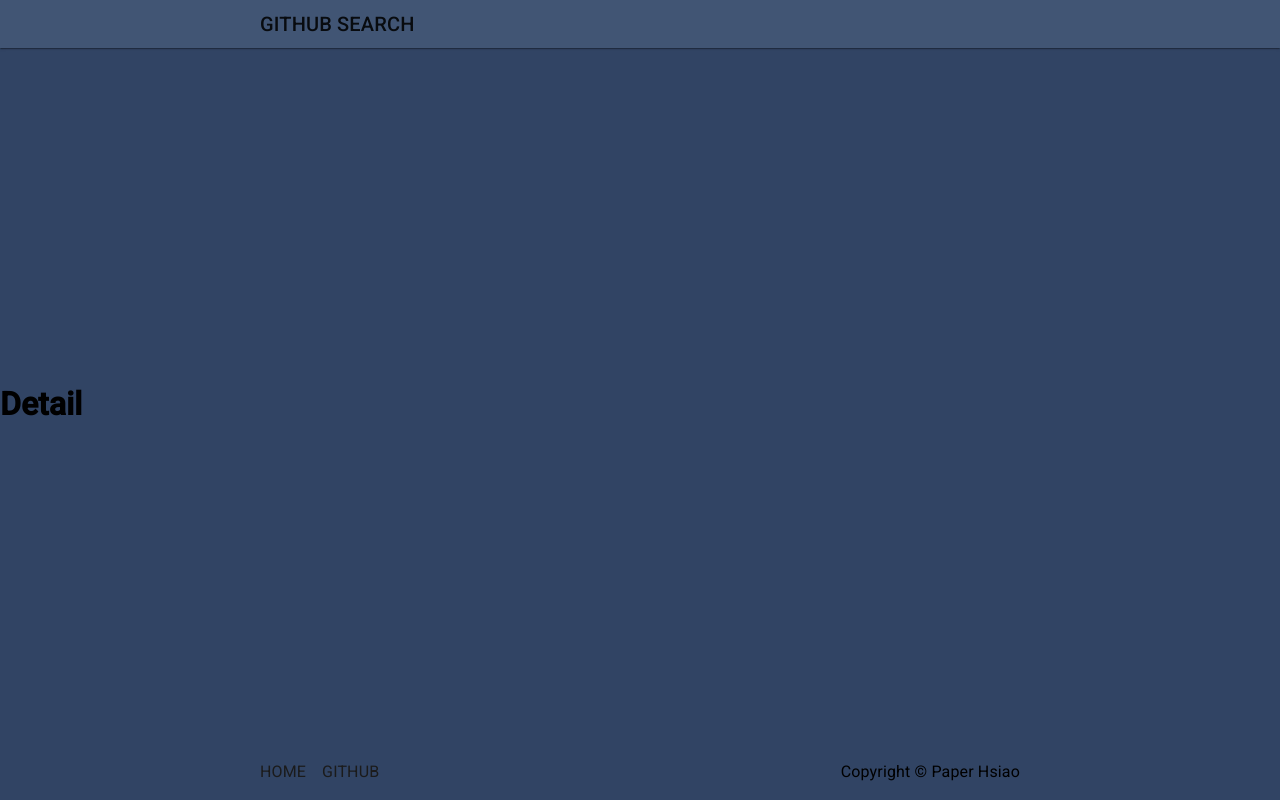
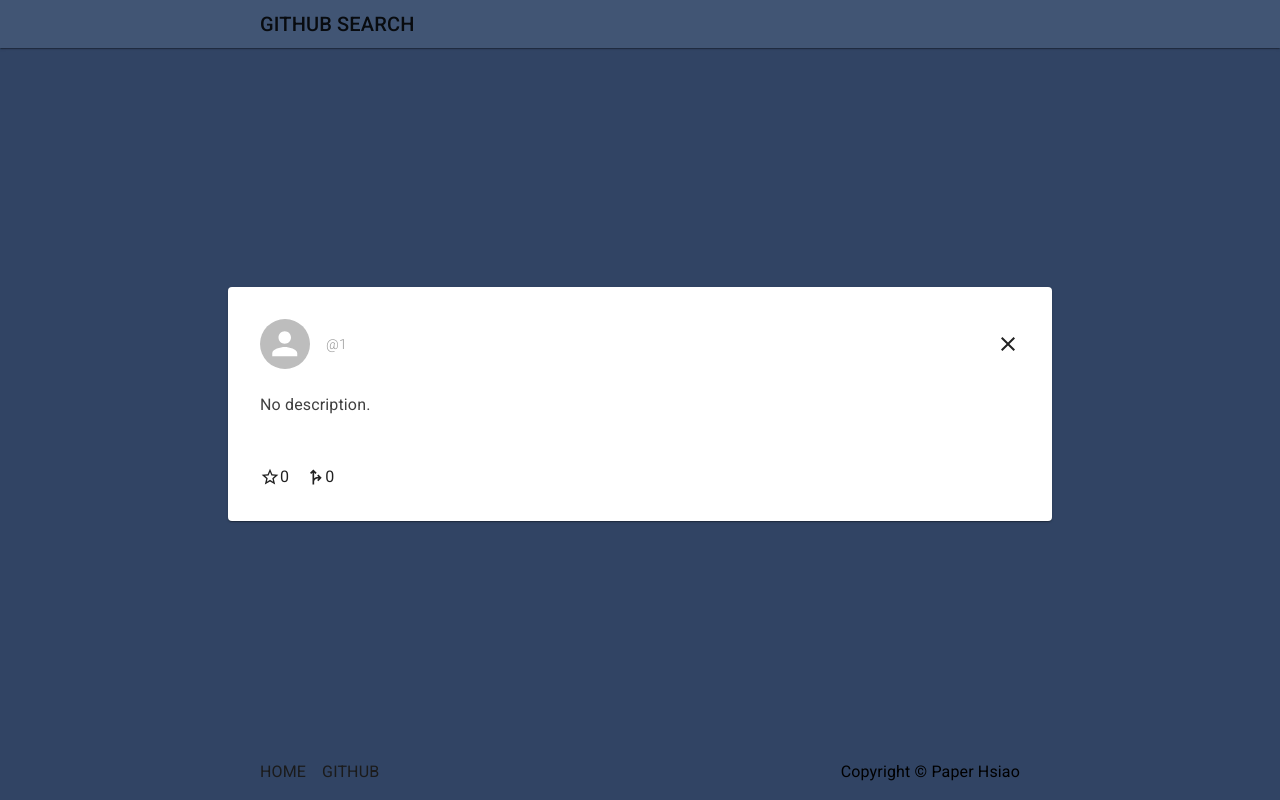
Before and after one commit to destiny5420/github-search, a React app: page /users/1/repos/1 in a window 1280 px wide. Built offline with nearby package versions, Linux system fonts and the light colour scheme; no server answers.

Commit message:
feat: 建制基本 flow

```diff
--- a/config/webpack.config.js
+++ b/config/webpack.config.js
@@ -308,7 +308,8 @@ module.exports = function (webpackEnv) {
         components: path.resolve(__dirname, '../src/components'),
         pages: path.resolve(__dirname, '../src/pages'),
         images: path.resolve(__dirname, '../src/assets/images'),
-        js: path.resolve(__dirname, '../src/assets/js')
+        js: path.resolve(__dirname, '../src/assets/js'),
+        '@redux': path.resolve(__dirname, '../src/redux')
       },
       plugins: [
         // Prevents users from importing files from outside of src/ (or node_modules/).
--- a/src/components/Repo/Repo.js
+++ b/src/components/Repo/Repo.js
@@ -4,12 +4,28 @@ import StarBorderIcon from '@mui/icons-material/StarBorder'
 import ForkRightIcon from '@mui/icons-material/ForkRight'
 import PropTypes from 'prop-types'
 import LanguageCircle from 'components/LanguageCircle/LanguageCircle'
+import { setRepoData } from '@redux/repo'
+import { useDispatch } from 'react-redux'
+import { useNavigate } from 'react-router-dom'
+import { GetDetailRepo } from '../../pages/Search/Search'
 
 const Repo = (props) => {
-  const { title, starCount, forkCount, languageType, description, url } = props
+  const { userName, title, starCount, forkCount, languageType, description } = props
+  const dispatch = useDispatch()
+  const navigate = useNavigate()
 
   function handlerClick() {
-    console.log(`repo click / url: ${url}`)
+    const work = async () => {
+      const data = await GetDetailRepo(
+        userName,
+        title,
+        process.env.REACT_APP_GITHUB_READ_PROJECT_TOKEN
+      )
+      dispatch(setRepoData(data))
+      navigate(`/users/${userName}/repos/${data.name}`)
+    }
+
+    work()
   }
 
   return (
@@ -74,12 +90,12 @@ const Repo = (props) => {
 }
 
 Repo.propTypes = {
+  userName: PropTypes.string,
   title: PropTypes.string,
   starCount: PropTypes.number,
   forkCount: PropTypes.number,
   languageType: PropTypes.string,
-  description: PropTypes.string,
-  url: PropTypes.string
+  description: PropTypes.string
 }
 
 export default Repo
--- a/src/pages/Detail/Detail.js
+++ b/src/pages/Detail/Detail.js
@@ -1,9 +1,122 @@
-import React from 'react'
+import React, { useEffect } from 'react'
+import { useParams } from 'react-router-dom'
+import { Box, Paper, Stack, Avatar, Typography } from '@mui/material'
+import { useSelector, useDispatch } from 'react-redux'
+import { useNavigate } from 'react-router-dom'
+import { setRepoData } from '@redux/repo'
+import StarBorderIcon from '@mui/icons-material/StarBorder'
+import ForkRightIcon from '@mui/icons-material/ForkRight'
+import CloseIcon from '@mui/icons-material/Close'
+import LanguageCircle from 'components/LanguageCircle/LanguageCircle'
+import { GetDetailRepo } from '../Search/Search'
 
 const Detail = () => {
+  const dispatch = useDispatch()
+  const navigate = useNavigate()
+  const { username, repo } = useParams()
+  const { name } = useSelector((state) => state.user)
+  const { fullName, avatar, description, starCount, forkCount, languageType } = useSelector(
+    (state) => state.repo
+  )
+
+  useEffect(() => {
+    const work = async () => {
+      const data = await GetDetailRepo(
+        username,
+        repo,
+        process.env.REACT_APP_GITHUB_READ_PROJECT_TOKEN
+      )
+      dispatch(setRepoData(data))
+    }
+
+    if (!fullName || !avatar || !description || !starCount || !forkCount || !languageType) {
+      work()
+    }
+  }, [])
+
+  function handlerCloseBtn() {
+    navigate(-1)
+  }
+
   console.log(`[DETAIL] re-render`)
 
-  return <h1>Detail</h1>
+  return (
+    <>
+      <Paper
+        sx={{
+          margin: '0.75rem auto',
+          width: '90%',
+          maxWidth: '760px',
+          padding: '2rem',
+          backgroundColor: '#fff'
+        }}>
+        <Box
+          marginBottom={`1.5rem`}
+          display={`flex`}
+          flexDirection={`row`}
+          justifyContent={`space-between`}
+          alignItems={`center`}>
+          <Stack direction={`row`} spacing={2}>
+            <Avatar
+              alt="avatar"
+              variant="circular"
+              src={avatar}
+              sx={{
+                width: '50px',
+                height: '50px'
+              }}
+            />
+            <Stack direction={`column`} justifyContent={`center`}>
+              <Typography textAlign="left" variant="body2" color={`#444`}>
+                {name}
+              </Typography>
+              <Typography textAlign="left" variant="body2" color="#999" fontWeight={200}>
+                @{username}
+              </Typography>
+            </Stack>
+          </Stack>
+          <CloseIcon
+            sx={{
+              cursor: 'pointer'
+            }}
+            onClick={handlerCloseBtn}
+          />
+        </Box>
+        <Box>
+          <Typography marginBottom={`1rem`} textAlign={`left`} variant={`h5`} fontWeight={`500`}>
+            {fullName}
+          </Typography>
+          <Typography marginBottom={`3rem`} textAlign={`left`} color={`#404040`}>
+            {description ? description : `No description.`}
+          </Typography>
+        </Box>
+        <Stack spacing={2} direction="row">
+          <Box display="flex" justifyContent="center" alignItems="center">
+            <Typography display="flex" justifyContent="center" alignItems="center">
+              <StarBorderIcon fontSize="small" />
+            </Typography>
+            <Typography display="flex" justifyContent="center" alignItems="center">
+              {starCount}
+            </Typography>
+          </Box>
+          <Box display="flex" justifyContent="center" alignItems="center">
+            <Typography display="flex" justifyContent="center" alignItems="center">
+              <ForkRightIcon fontSize="small" />
+            </Typography>
+            <Typography display="flex" justifyContent="center" alignItems="center">
+              {forkCount}
+            </Typography>
+          </Box>
+          <Box display="flex" justifyContent="center" alignItems="center">
+            <LanguageCircle type={languageType} />
+            <Typography display="flex" justifyContent="center" alignItems="center">
+              {languageType}
+            </Typography>
+          </Box>
+        </Stack>
+      </Paper>
+    </>
+  )
 }
 
 export default Detail
--- a/src/pages/User/User.js
+++ b/src/pages/User/User.js
@@ -1,8 +1,8 @@
 import React, { useEffect } from 'react'
 import { useParams } from 'react-router-dom'
 import { Box, Paper, Stack, Avatar, Typography, Divider, Button } from '@mui/material'
-import { setName, setAvatar, setPublicRepoCount, setFollows } from '../../redux/user'
-import { setReposData } from '../../redux/repos'
+import { setName, setAvatar, setPublicRepoCount, setFollows } from '@redux/user'
+import { setReposData } from '@redux/repos'
 import { useSelector, useDispatch } from 'react-redux'
 import Repo from 'components/Repo/Repo'
 import { FetchUserData, GetRepoList } from '../Search/Search'
@@ -15,20 +15,24 @@ const User = () => {
 
   useEffect(() => {
     const work = async () => {
-      const userData = await FetchUserData(username)
+      const userData = await FetchUserData(
+        username,
+        process.env.REACT_APP_GITHUB_READ_PROJECT_TOKEN
+      )
 
       dispatch(setName(userData.name))
       dispatch(setAvatar(userData.avatar_url))
       dispatch(setPublicRepoCount(userData.public_repos))
       dispatch(setFollows(userData.followers))
 
-      const reposData = await GetRepoList(userData.repos_url)
+      const reposData = await GetRepoList(
+        userData.repos_url,
+        process.env.REACT_APP_GITHUB_READ_PROJECT_TOKEN
+      )
       dispatch(setReposData(reposData))
-      // navigate(`/users/${username}/repos`)
     }
 
     if (!name || !avatar || !publicRepoCount || !follows) {
-      console.log(`fetch data flow.`)
       work()
     }
   }, [])
@@ -37,12 +41,12 @@ const User = () => {
     return (
       <Repo
         key={data.id}
+        userName={username}
         title={data.name}
         starCount={data.stargazers_count}
         forkCount={data.forks_count}
         languageType={data.language}
         description={data.description}
-        url={data.url}
       />
     )
   })
@@ -76,12 +80,7 @@ const User = () => {
               }}
             />
             <Stack justifyContent="center">
-              <Typography
-                textAlign="left"
-                variant="h5"
-                sx={{
-                  color: '#444'
-                }}>
+              <Typography textAlign="left" variant="h5" color={`#444`}>
                 {name}
               </Typography>
               <Typography textAlign="left" variant="body2" color="#999" fontWeight={200}>
--- /dev/null
+++ b/src/redux/repo.js
@@ -0,0 +1,37 @@
+import { createSlice } from '@reduxjs/toolkit'
+
+const initialState = {
+  fullName: '',
+  avatar: '',
+  description: '',
+  starCount: 0,
+  forkCount: 0,
+  languageType: '',
+  githubUrl: '',
+  date: ''
+}
+
+export const repoSlice = createSlice({
+  name: 'repo',
+  initialState,
+  reducers: {
+    setRepoData: (state, action) => {
+      const { full_name, description, stargazers_count, forks_count, language, owner, created_at } =
+        action.payload
+
+      const { html_url, avatar_url } = owner
+
+      state.fullName = full_name
+      state.avatar = avatar_url
+      state.description = description
+      state.starCount = stargazers_count
+      state.forkCount = forks_count
+      state.languageType = language
+      state.githubUrl = html_url
+      state.date = created_at
+    }
+  }
+})
+
+export const { setRepoData } = repoSlice.actions
+export default repoSlice.reducer
--- a/src/redux/store.js
+++ b/src/redux/store.js
@@ -1,10 +1,12 @@
 import { configureStore } from '@reduxjs/toolkit'
 import userReducer from './user.js'
 import reposReducer from './repos.js'
+import repoReducer from './repo.js'
 
 export default configureStore({
   reducer: {
     user: userReducer,
-    repos: reposReducer
+    repos: reposReducer,
+    repo: repoReducer
   }
 })
```
Also changed, not shown: src/pages/Search/Search.js (+60 -8 lines), 1 other file (tests, documents, lock files or other folders).
